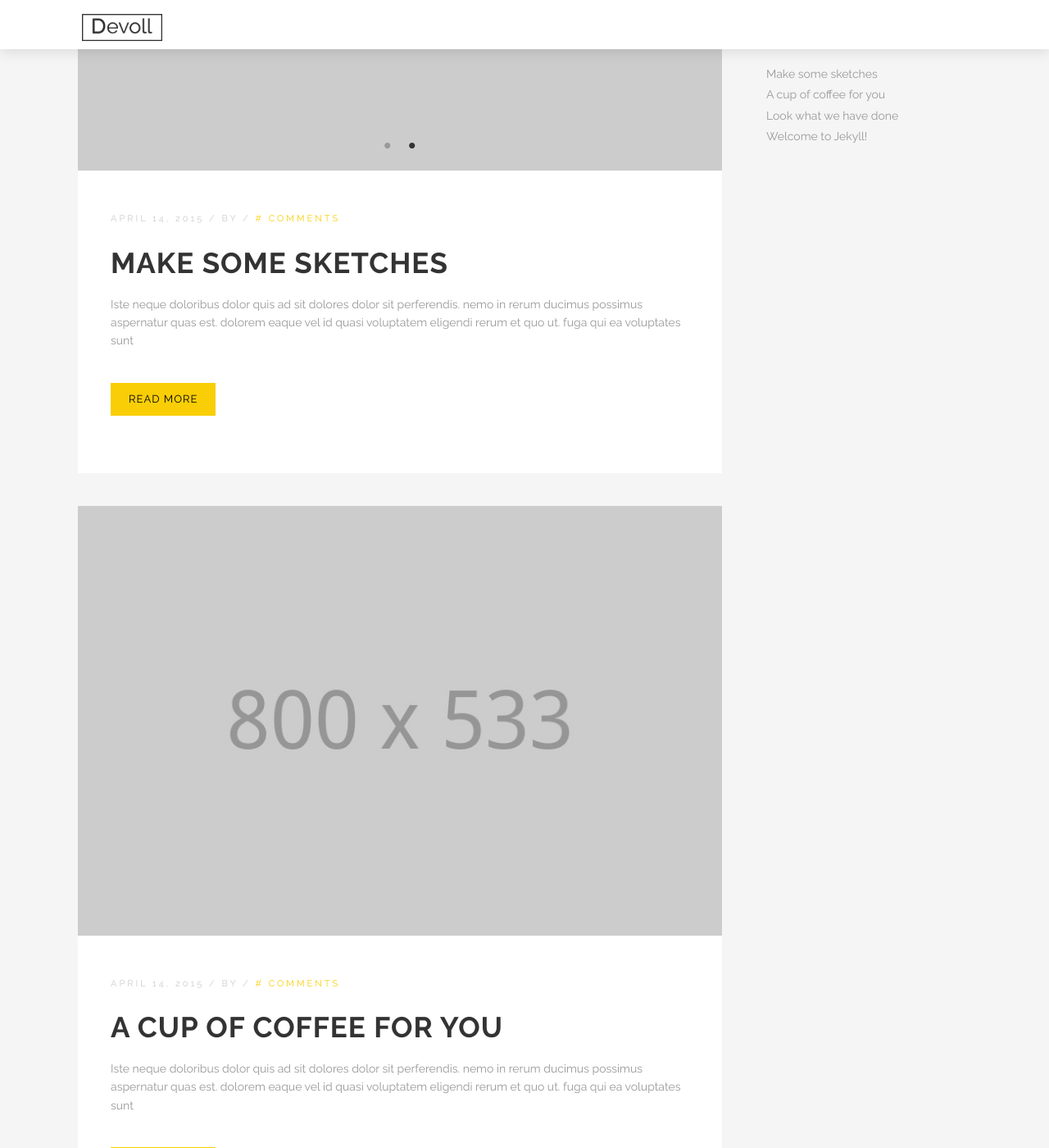
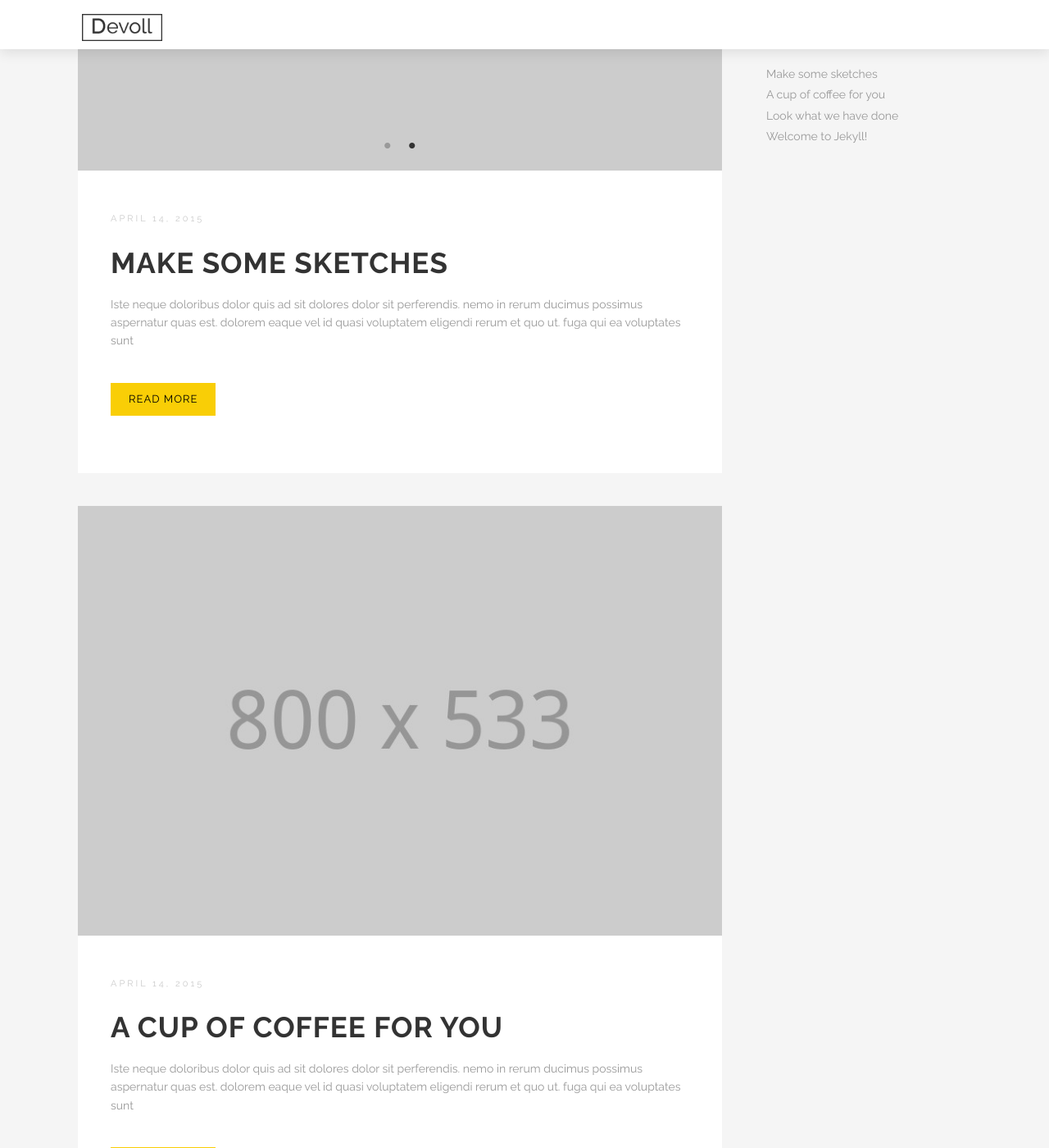
Before and after one commit to prismwebdesign/prismwebdesign-site, a Jekyll site: the page built from blog/index.html, in a window 1280 px wide and 1400 px high, scrolled down 751 px. Shown: the whole window at 82% size. Built offline with Jekyll 4.4.1, drawn with Linux system fonts in a browser that asks for light colours; the list of posts is cut into pages by our own code; comment, search, counter and statistics services are not loaded.

Commit message:
Remove comment #s, by lines, from blog index

```diff
--- a/blog/index.html
+++ b/blog/index.html
@@ -15,14 +15,6 @@ section_id: blog
     <div class='content'>
       <p class='info'>
         <span>{{post.date | date: "%B %d, %Y" }}</span>
-        /
-        <span>
-          by {{post.author}}
-        </span>
-        /
-        <span>
-          <a href="{{post.url}}#disqus_thread"># comments</a>
-        </span>
       </p>
       <h3><a href="{{post.url}}">{{post.title}}</a></h3>
       <p>{{post.excerpt}}</p>
```
